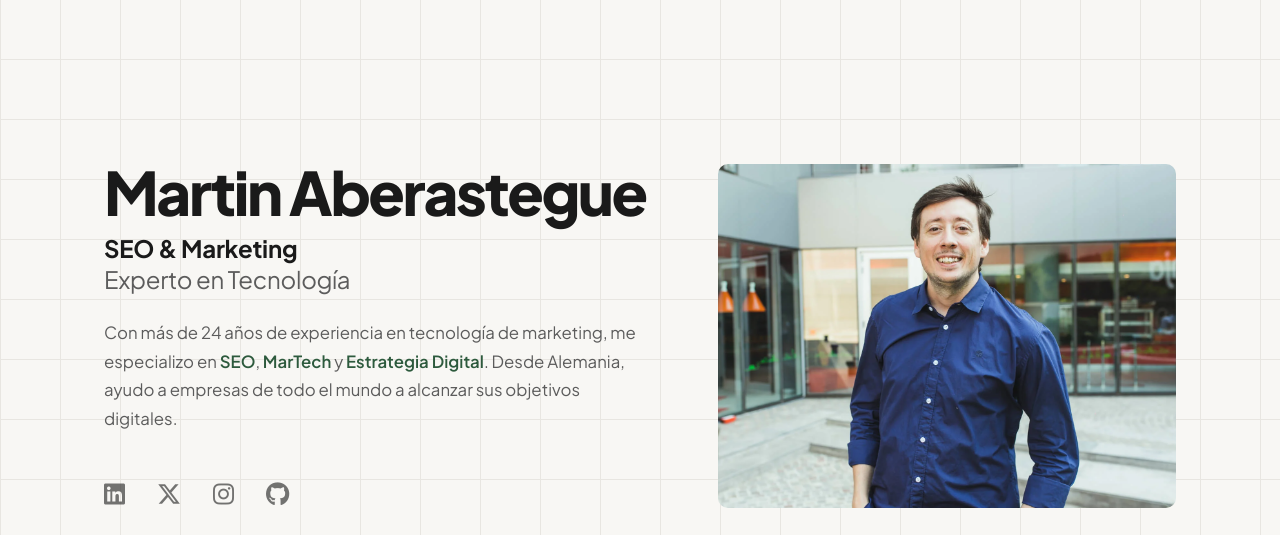
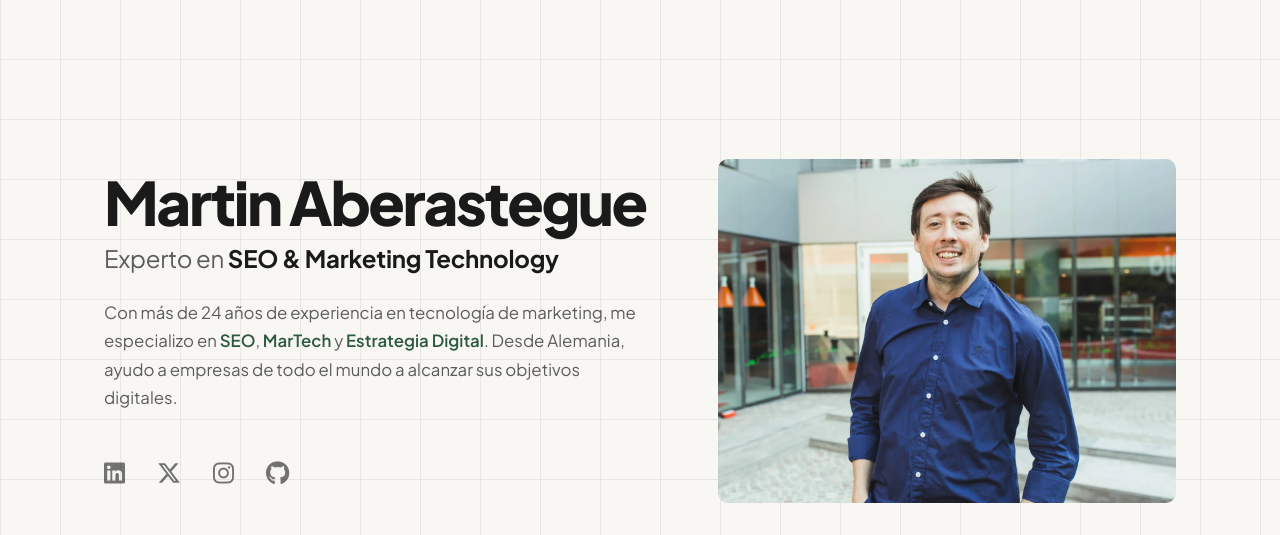
Before and after one commit to Xyborg/martinaberastegue.com, a PHP site: page /es/index.html in a window 1280 px wide. Shown: the part 61-596 px from the top of the page. Run offline with PHP 8.4, Linux system fonts and the light colour scheme.

Commit message:
title fix

```diff
--- a/es/index.html
+++ b/es/index.html
@@ -61,10 +61,7 @@
       <div class="container hero__grid">
         <div class="hero__content">
           <h1 class="hero__h1">Martin Aberastegue</h1>
-          <h2 class="hero__title">
-            <span class="hero__title-bold">SEO & Marketing</span>
-            Experto en Tecnología
-          </h2>
+          <h2 class="hero__title">Experto en <strong>SEO & Marketing Technology</strong></h2>
           <p class="hero__subtitle">Con más de 24 años de experiencia en tecnología de marketing, me especializo en <strong>SEO</strong>, <strong>MarTech</strong> y <strong>Estrategia Digital</strong>. Desde Alemania, ayudo a empresas de todo el mundo a alcanzar sus objetivos digitales.</p>
           <div class="hero__socials">
             <a href="https://www.linkedin.com/in/aberastegue/" class="hero__social" rel="noreferrer noopener" title="LinkedIn"><i class="fab fa-linkedin"></i></a>
--- a/index.html
+++ b/index.html
@@ -61,10 +61,7 @@
       <div class="container hero__grid">
         <div class="hero__content">
           <h1 class="hero__h1">Martin Aberastegue</h1>
-          <h2 class="hero__title">
-            <span class="hero__title-bold">SEO & Marketing</span>
-            Technology Expert
-          </h2>
+          <h2 class="hero__title"><strong>SEO & Marketing Technology</strong> Expert</h2>
           <p class="hero__subtitle">With over 24 years of experience in marketing technology, I specialize in <strong>SEO</strong>, <strong>MarTech</strong>, and <strong>Digital Strategy</strong>. Based in Germany, helping businesses worldwide achieve their digital goals.</p>
           <div class="hero__socials">
             <a href="https://www.linkedin.com/in/aberastegue/" class="hero__social" rel="noreferrer noopener" title="LinkedIn"><i class="fab fa-linkedin"></i></a>
--- a/style.css
+++ b/style.css
@@ -284,8 +284,7 @@ html.dark .btn--primary:hover {
   margin-bottom: var(--space-md);
 }
 
-.hero__title-bold {
-  display: block;
+.hero__title strong {
   font-weight: 700;
   color: var(--color-text);
 }
```
